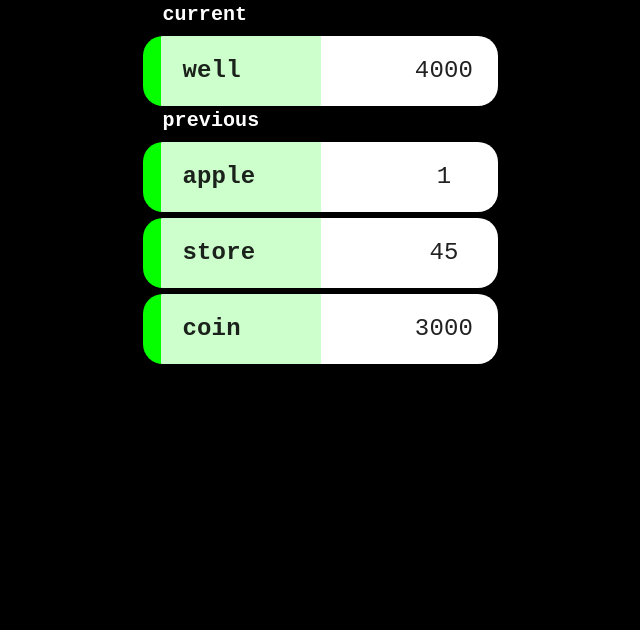
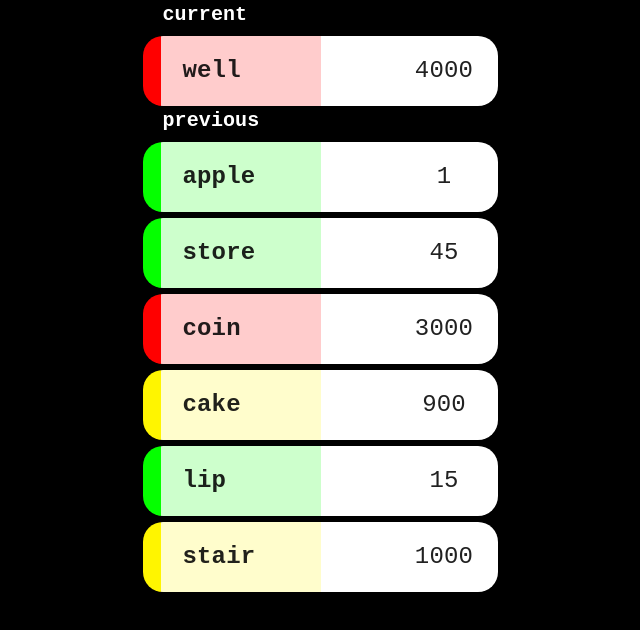
Before and after one commit to busy-birdCAGe/bible-contexto-frontend, a React (Vite) app: page / in a window 1280 px wide. Shown: the top 630 px of the page, without its empty margins (320-960 px from the left). Built offline with nearby package versions, Linux system fonts and the light colour scheme.

Commit message:
color on WordCard updates based on guess

```diff
--- a/src/components/WordCard.tsx
+++ b/src/components/WordCard.tsx
@@ -6,21 +6,33 @@ interface WordCardProps {
 }
 
 const WordCard = ({ number, word }: WordCardProps) => {
+  let backgroundImage: string;
+
+  if (number <= 300) {
+    backgroundImage =
+      "linear-gradient(to right, rgba(5, 255, 0, 1) 5%, rgba(5, 255, 0, 0.2) 5% 50%, rgba(0, 0, 0, 0) 50%)";
+  } else if (number <= 1000) {
+    backgroundImage =
+      "linear-gradient(to right, rgba(255, 245, 0, 1) 5%, rgba(255, 245, 0, 0.2) 5% 50%, rgba(0, 0, 0, 0) 50%)";
+  } else {
+    backgroundImage =
+      "linear-gradient(to right, rgba(255, 0, 0, 1) 5%, rgba(255, 0, 0, 0.2) 5% 50%, rgba(0, 0, 0, 0) 50%)";
+  }
+
   return (
     <Box
       sx={{
         width: "355px",
         height: "70px",
         bgcolor: "#FFFFFF",
-        backgroundImage:
-          "linear-gradient(to right, rgba(5, 255, 0, 1) 5%, rgba(5, 255, 0, 0.2) 5% 50%, rgba(0, 0, 0, 0) 50%)",
+        backgroundImage: backgroundImage,
         borderRadius: "20px",
         overflow: "hidden",
         display: "flex",
         alignItems: "center",
         fontSize: 24,
         fontFamily: "monospace",
-        mt: "6px"
+        mt: "6px",
       }}
     >
       <Box
@@ -29,7 +41,7 @@ const WordCard = ({ number, word }: WordCardProps) => {
           width: "235px",
           justifyContent: "left",
           ml: "40px",
-          fontWeight:"700"
+          fontWeight: "700",
         }}
       >
         {word}
--- a/src/mockGuessData.json
+++ b/src/mockGuessData.json
@@ -9,6 +9,17 @@
     }, {
       "number": 3000,
       "word": "coin"
-    }
+    },
+    {
+        "number": 900,
+        "word": "cake"
+      },
+      {
+        "number": 15,
+        "word": "lip"
+      }, {
+        "number": 1000,
+        "word": "stair"
+      }
 
   ]
```
